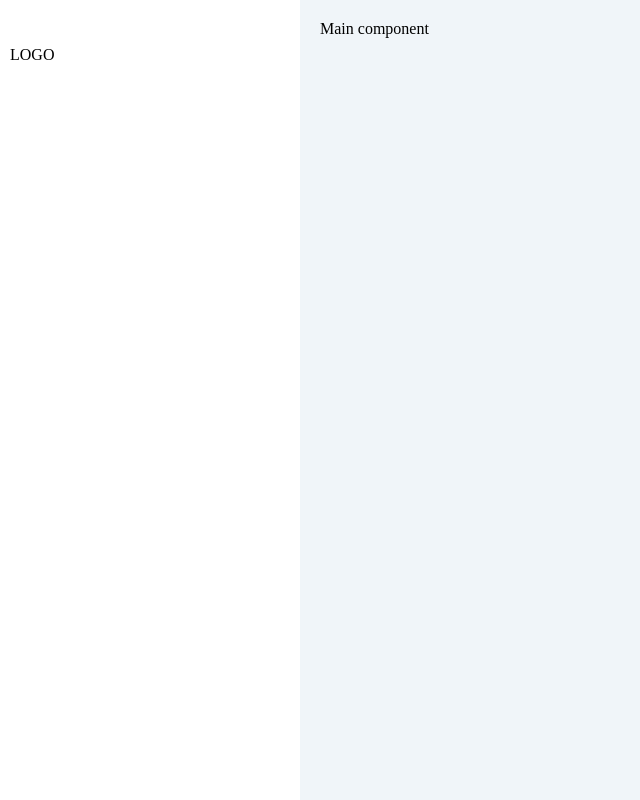
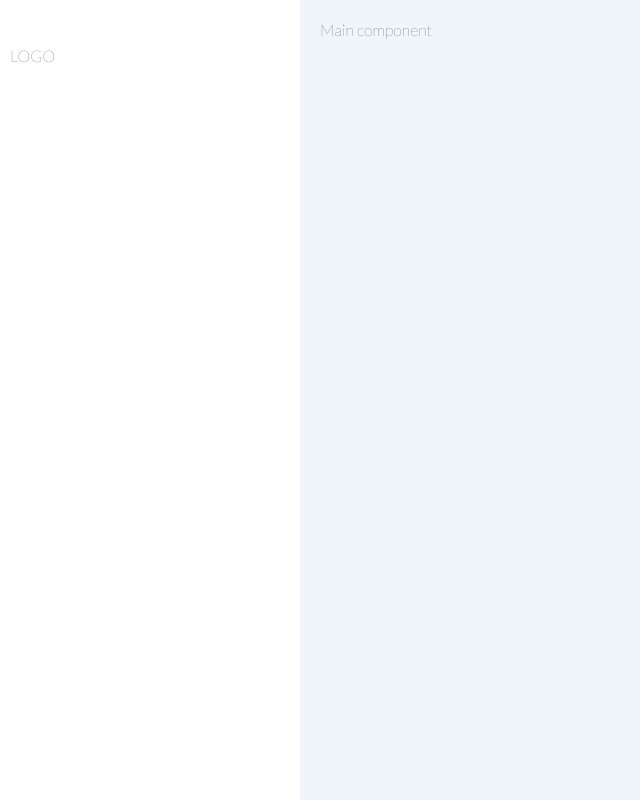
Before and after one commit to amir-khann/project, a React (Create React App) app: page / in a window 1280 px wide. Shown: the whole page, without its empty margins (0-640 px from the left). Built offline with nearby package versions, Linux system fonts and the light colour scheme.

Commit message:
added loto font

```diff
--- a/public/index.html
+++ b/public/index.html
@@ -15,6 +15,8 @@
       user's mobile device or desktop. See https://developers.google.com/web/fundamentals/web-app-manifest/
     -->
     <link rel="manifest" href="%PUBLIC_URL%/manifest.json" />
+
+    <link href="https://fonts.googleapis.com/css2?family=Lato:wght@100&display=swap" rel="stylesheet">
     <!--
       Notice the use of %PUBLIC_URL% in the tags above.
       It will be replaced with the URL of the `public` folder during the build.
--- a/src/styles/GlobalStyles.css
+++ b/src/styles/GlobalStyles.css
@@ -2,8 +2,12 @@
   box-sizing: border-box;
 }
 
+html{
+  font-family: 'Lato', sans-serif;
+}
 
 body {
+  font-family: 'Lato', sans-serif;
   margin: 0px;
   padding: 0px;
 }
```
